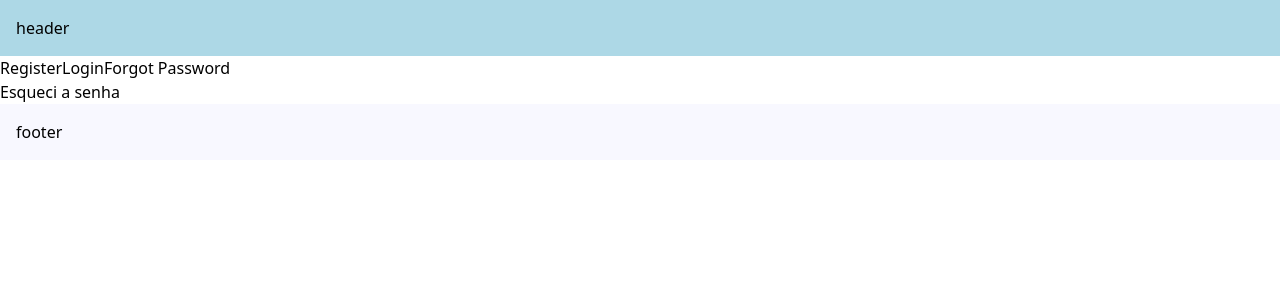
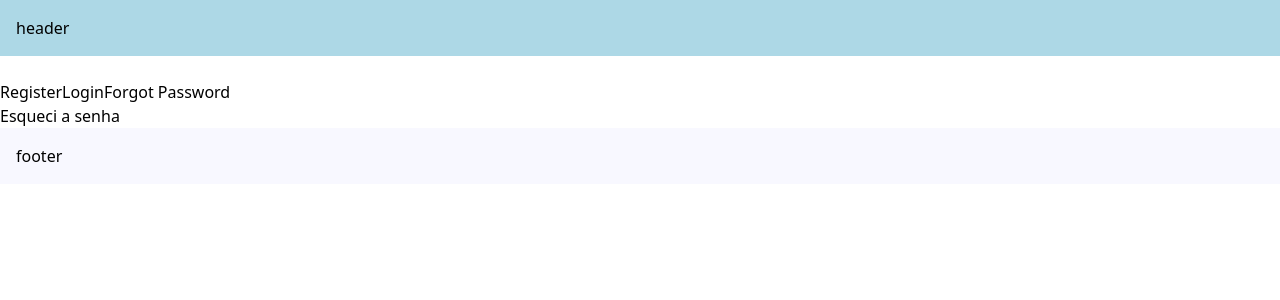
Before and after one commit to GabrielTrigueiro/routing-demo, a Next.js app: page /forgot-password in a window 1280 px wide. Shown: the top 300 px of the page. Built offline with nearby package versions, Linux system fonts and the light colour scheme.

Commit message:
layouts nao renderizam novamente a pagina quando muda, templates sim, se usar os dois layout aparece primeiro que o template

```diff
--- a/src/app/(auth)/layout.tsx
+++ b/src/app/(auth)/template.tsx
@@ -2,7 +2,7 @@
 
 import Link from "next/link";
 import { usePathname } from "next/navigation";
-import { ReactNode } from "react";
+import { ReactNode, useState } from "react";
 
 import "./style.css";
 
@@ -18,8 +18,14 @@
   children: ReactNode;
 }>) {
   const pathname = usePathname();
+
+  const [input, setInput] = useState("");
+
   return (
     <div>
+      <div>
+        <input value={input} onChange={(e) => setInput(e.target.value)} />
+      </div>
       {navLinks.map((link) => {
         const isActive = pathname.startsWith(link.href);
         return (
```
